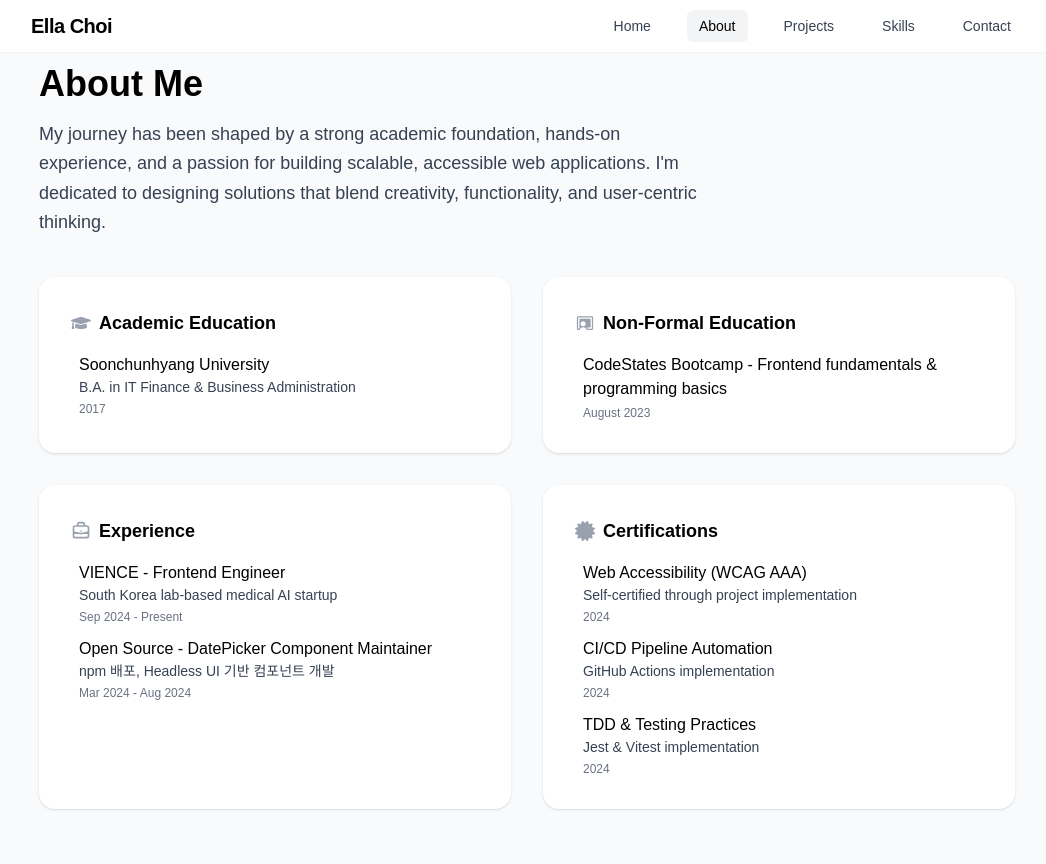
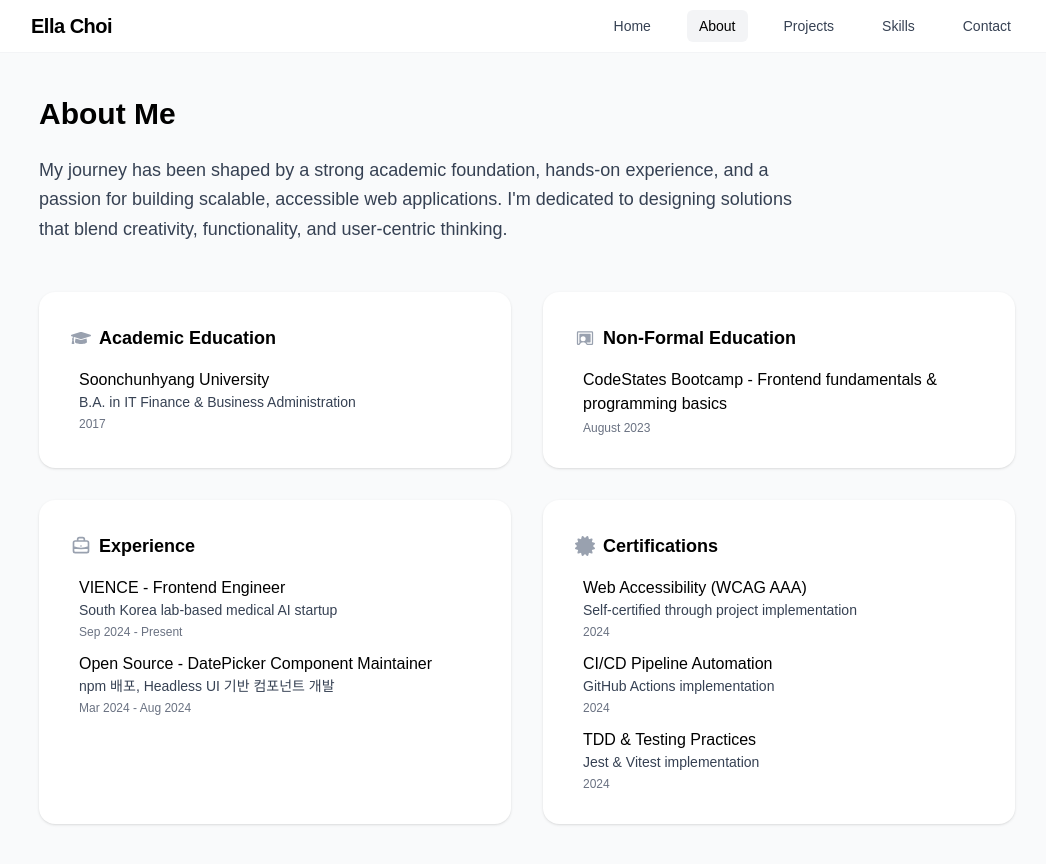
Before and after one commit to ella-yschoi/ella-yschoi.github.io, a Next.js app: page /about in a window 1280 px wide. Shown: the top 864 px of the page, without its empty margins (113-1159 px from the left). Built offline with nearby package versions, Linux system fonts and the light colour scheme.

Commit message:
style: Revise About and Contact pages for improved layout and readability

```diff
--- a/src/app/about/page.tsx
+++ b/src/app/about/page.tsx
@@ -54,17 +54,14 @@ export default function AboutPage() {
   return (
     <section className='py-16 w-full bg-gray-50 min-h-screen'>
       <div className='max-w-5xl mx-auto px-4 md:px-6'>
-        <div className='flex items-start justify-between mb-10'>
-          <div>
-            <h1 className='text-4xl font-bold mb-4 text-black'>About Me</h1>
-            <p className='text-lg text-gray-700 max-w-2xl leading-relaxed'>
-              My journey has been shaped by a strong academic foundation,
-              hands-on experience, and a passion for building scalable,
-              accessible web applications. I&apos;m dedicated to designing
-              solutions that blend creativity, functionality, and user-centric
-              thinking.
-            </p>
-          </div>
+        <div className='pt-8'>
+          <h1 className='text-3xl font-bold mb-6 text-black'>About Me</h1>
+          <p className='text-lg text-gray-700 mb-12 max-w-3xl leading-relaxed'>
+            My journey has been shaped by a strong academic foundation, hands-on
+            experience, and a passion for building scalable, accessible web
+            applications. I&apos;m dedicated to designing solutions that blend
+            creativity, functionality, and user-centric thinking.
+          </p>
         </div>
         <div className='grid grid-cols-1 md:grid-cols-2 gap-8'>
           {/* Academic Education */}
--- a/src/app/contact/page.tsx
+++ b/src/app/contact/page.tsx
@@ -54,18 +54,16 @@ export default function ContactPage() {
   return (
     <section className='py-16 w-full bg-gray-50 min-h-screen'>
       <div className='max-w-5xl mx-auto px-4 md:px-6'>
-        <div className='flex items-start justify-between mb-10'>
-          <div>
-            <h1 className='text-4xl font-bold mb-4 text-black'>
+        <div className='pt-8'>
+          <h1 className='text-3xl font-bold mb-6 text-black'>
             Let&apos;s Connect!
           </h1>
-            <p className='text-lg text-gray-700 max-w-2xl leading-relaxed'>
+          <p className='text-lg text-gray-700 mb-12 max-w-3xl leading-relaxed'>
             Whether it&apos;s brainstorming a new project, discussing design
             optimizations, or just sharing creative insights, I&apos;m always
             excited to collaborate. Reach out to me and let&apos;s craft
             something exceptional — together!
           </p>
-          </div>
         </div>
         <div className='grid grid-cols-1 md:grid-cols-2 gap-6'>
           {contacts.map((c) => (
--- a/src/app/projects/page.tsx
+++ b/src/app/projects/page.tsx
@@ -3,18 +3,10 @@ import ProjectCard from '../../components/ProjectCard';
 const projects = [
   {
     slug: 'vience-platform',
-    title: 'VIENCE 병리 데이터 플랫폼',
+    title: 'VIENCE DataHub',
     description:
       'React와 TypeScript로 구축한 병리 데이터 플랫폼. 1,000개 이상의 SVS 파일 시각화를 지원하며, 고해상도 다중 이미지 오버레이가 가능한 SVS 이미지 뷰어와 패치 기반 타일 생성기를 개발했습니다.',
-    image: '',
-    tech: ['React', 'TypeScript', 'Vite'],
-  },
-  {
-    slug: 'datepicker-component',
-    title: 'Headless UI DatePicker',
-    description:
-      'Headless UI 기반의 날짜 선택 컴포넌트를 개발하고 npm에 배포. 비즈니스 로직과 UI를 분리하여 컴포넌트 복잡도를 줄이고 책임을 명확히 했습니다. 20명의 개발자 피드백을 바탕으로 10개의 패치 업데이트를 릴리즈했습니다.',
-    image: '',
+    image: '/project1.jpg',
     tech: ['React', 'TypeScript', 'Vite'],
   },
   {
@@ -22,8 +14,16 @@ const projects = [
     title: 'VIENCE Viewer',
     description:
       'Create React App에서 Vite로 마이그레이션하여 빌드 시간을 82% 단축(110초 → 20초). 35개 이상의 레거시 패키지 제거 및 110개 이상의 보안 취약점 수정으로 안정적인 CI/CD 파이프라인을 구축했습니다.',
-    image: '',
+    image: '/project3.jpg',
     tech: ['React', 'TypeScript', 'OpenSeadragon'],
+  },
+  {
+    slug: 'datepicker-component',
+    title: 'Headless UI DatePicker',
+    description:
+      'Headless UI 기반의 날짜 선택 컴포넌트를 개발하고 npm에 배포. 비즈니스 로직과 UI를 분리하여 컴포넌트 복잡도를 줄이고 책임을 명확히 했습니다. 20명의 개발자 피드백을 바탕으로 10개의 패치 업데이트를 릴리즈했습니다.',
+    image: '/project2.jpg',
+    tech: ['React', 'TypeScript', 'Vite'],
   },
 ];
 
@@ -31,10 +31,18 @@ export default function ProjectsPage() {
   return (
     <section className='py-16 w-full bg-gray-50 min-h-screen'>
       <div className='max-w-5xl mx-auto px-4 md:px-6'>
-        <h1 className='text-3xl font-bold mb-10 text-black'>Projects</h1>
-        <div className='grid gap-8 md:grid-cols-2 lg:grid-cols-3'>
+        <div className='pt-8'>
+          <h1 className='text-3xl font-bold mb-6 text-black'>Projects</h1>
+          <p className='text-lg text-gray-700 mb-12 max-w-3xl leading-relaxed'>
+            I work with a dynamic skills of modern technologies to create
+            efficient, scalable, and user-friendly web applications. My goal is
+            to build solutions that are not only visually appealing but also
+            optimized for performance, accessibility, and maintainability.
+          </p>
+        </div>
+        <div className='grid gap-8'>
           {projects.map((project) => (
-            <ProjectCard key={project.slug} {...project} />
+            <ProjectCard key={project.slug} {...project} variant='large' />
           ))}
         </div>
       </div>
```
Lines whose indentation alone changed are shown as unchanged.
